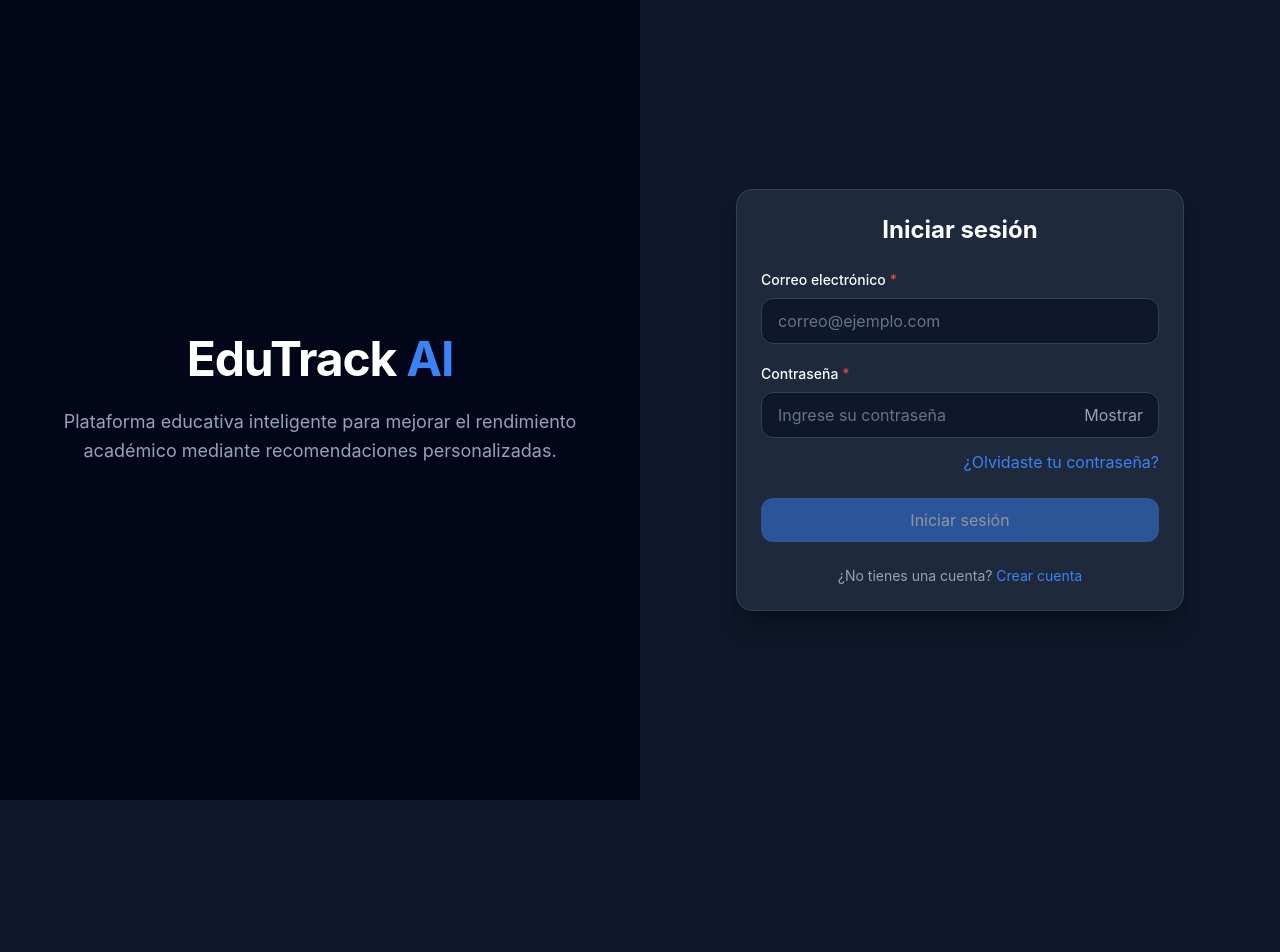
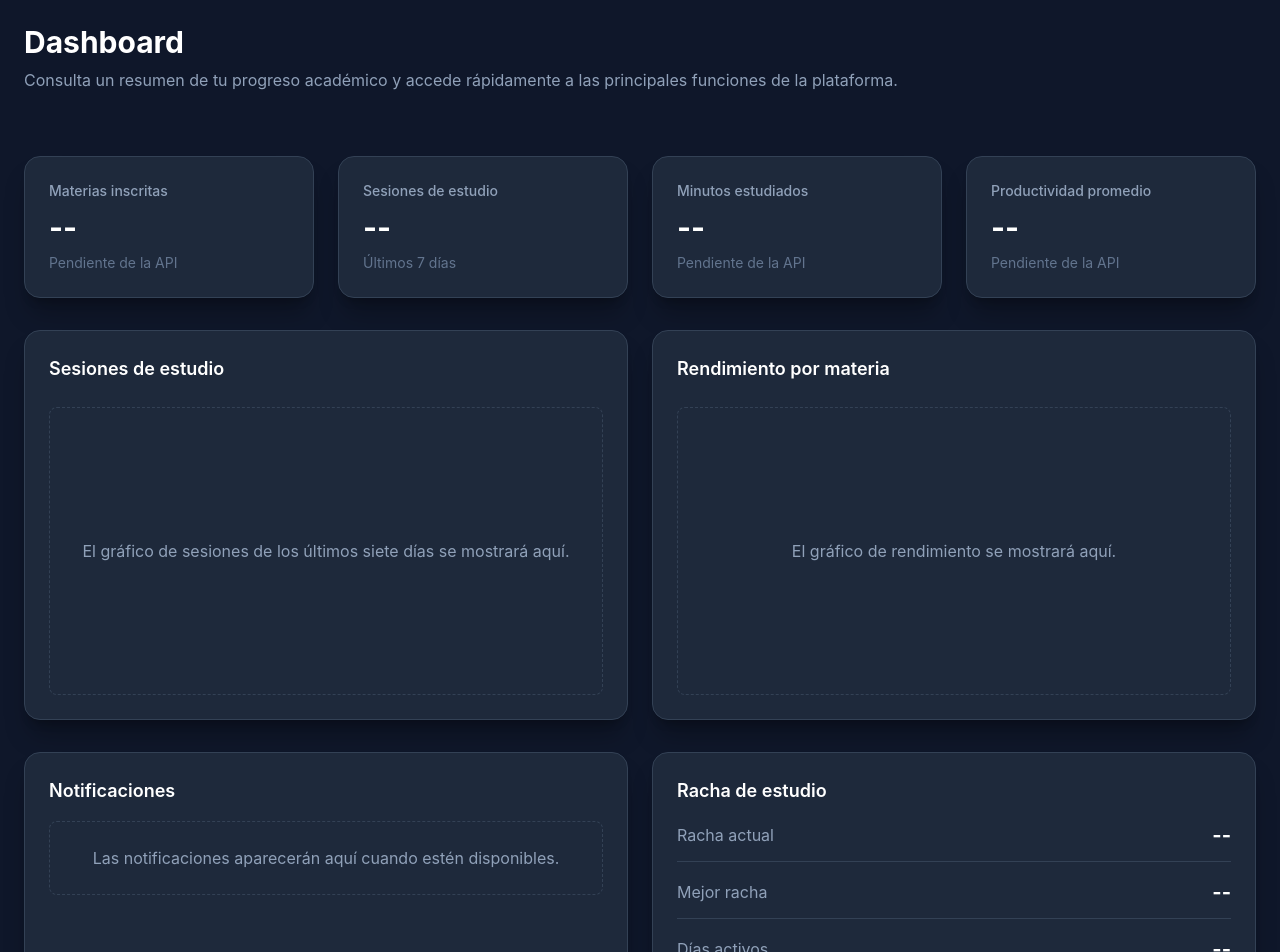
Before and after one commit to luiscdano/EdutrackAI_Frontend, a React (Vite) app: page / in a window 1280 px wide. Shown: the top 952 px of the page. Before the commit the page ends 800 px from the top, so only its background shows below. Built offline with nearby package versions, Linux system fonts and the light colour scheme.

Commit message:
Dashboard visual

```diff
--- a/src/App.tsx
+++ b/src/App.tsx
@@ -1,95 +1,7 @@
-import { useState,useEffect,} from "react";
+import Dashboard from "./pages/Dashboard/Dashboard";
 
-import Button from "./components/ui/Button";
-import Card from "./components/ui/Card";
-import DesignSystem from "./pages/design-system/DesignSystem";
-import Login from "./pages/login/Login";
-import Register from "./pages/register/Register";
-import {
-  clearAuthSession,
-  getAuthenticatedUser,
-} from "./services/auth.service";
-import type { AuthenticatedUser } from "./types/auth.types";
-
-function App() {
-  const [currentUser, setCurrentUser] =
-    useState<AuthenticatedUser | null>(() =>
-      getAuthenticatedUser(),
-    );
-
-  const currentPath =
-    window.location.pathname
-      .toLowerCase()
-      .replace(/\/+$/, "") || "/";
-      useEffect(() => {
-    if (
-      currentUser &&
-      currentPath !== "/" &&
-      currentPath !== "/design-system"
-    ) {
-      window.history.replaceState({}, "", "/");
-    }
-  }, [currentUser, currentPath]);
-
-  if (currentPath === "/design-system") {
-    return <DesignSystem />;
-  }
-
-  if (!currentUser) {
-    if (currentPath === "/register") {
-      return (
-        <Register
-          onRegisterSuccess={setCurrentUser}
-        />
-      );
-    }
-
-    return (
-      <Login
-        onLoginSuccess={setCurrentUser}
-      />
-    );
-  }
-
-  const handleLogout = () => {
-    clearAuthSession();
-    window.history.replaceState({}, "", "/");
-    setCurrentUser(null);
-  };
-
-  return (
-    <main className="flex min-h-screen items-center justify-center bg-app-bg px-4 py-8">
-      <Card
-        padding="lg"
-        className="max-w-lg text-center"
-      >
-        <p className="text-sm font-semibold uppercase tracking-wider text-primary">
-          Sesión iniciada
-        </p>
-
-        <h1 className="mt-3 text-3xl font-bold text-content">
-          Bienvenida, {currentUser.firstName}
-        </h1>
-
-        <p className="mt-3 text-muted">
-          {currentUser.email}
-        </p>
-
-        <p className="mt-1 text-sm text-muted">
-          Rol: {currentUser.role.name}
-        </p>
-
-        <Button
-          variant="outline"
-          fullWidth
-          className="mt-6"
-          onClick={handleLogout}
-        >
-          Cerrar sesión
-        </Button>
-      </Card>
-    </main>
-  );
-}
+const App = () => {
+  return <Dashboard />;
+};
 
 export default App;
--- /dev/null
+++ b/src/components/dashboard/DashboardHeader.tsx
@@ -0,0 +1,15 @@
+const DashboardHeader = () => {
+  return (
+    <header className="mb-8">
+      <h1 className="text-3xl font-bold text-white">
+        Dashboard
+      </h1>
+
+      <p className="mt-2 text-slate-400">
+        Consulta un resumen de tu progreso académico y accede rápidamente a las principales funciones de la plataforma.
+      </p>
+    </header>
+  );
+};
+
+export default DashboardHeader;
--- /dev/null
+++ b/src/components/dashboard/NotificationsCard.tsx
@@ -0,0 +1,23 @@
+import Card from "../ui/Card";
+
+const NotificationsCard = () => {
+  return (
+    <Card
+      variant="elevated"
+      padding="md"
+      className="h-full"
+    >
+      <h2 className="mb-4 text-lg font-semibold text-white">
+        Notificaciones
+      </h2>
+
+      <div className="rounded-lg border border-dashed border-border p-6 text-center">
+        <p className="text-slate-400">
+          Las notificaciones aparecerán aquí cuando estén disponibles.
+        </p>
+      </div>
+    </Card>
+  );
+};
+
+export default NotificationsCard;
--- /dev/null
+++ b/src/components/dashboard/PerformanceChart.tsx
@@ -0,0 +1,23 @@
+import Card from "../ui/Card";
+
+const PerformanceChart = () => {
+  return (
+    <Card
+      variant="elevated"
+      padding="md"
+      className="h-full"
+    >
+      <h2 className="mb-6 text-lg font-semibold text-white">
+        Rendimiento por materia
+      </h2>
+
+      <div className="flex h-72 items-center justify-center rounded-lg border border-dashed border-border">
+        <p className="text-slate-400">
+          El gráfico de rendimiento se mostrará aquí.
+        </p>
+      </div>
+    </Card>
+  );
+};
+
+export default PerformanceChart;
--- /dev/null
+++ b/src/components/dashboard/QuickActions.tsx
@@ -0,0 +1,32 @@
+import Button from "../ui/Button";
+import Card from "../ui/Card";
+
+const QuickActions = () => {
+  return (
+    <Card
+      variant="elevated"
+      padding="lg"
+      className="h-full"
+    >
+      <h2 className="mb-6 text-xl font-semibold text-white">
+        Accesos rápidos
+      </h2>
+
+      <div className="grid gap-4 sm:grid-cols-3">
+        <Button fullWidth>
+          Estudiar
+        </Button>
+
+        <Button fullWidth>
+          Realizar Quiz
+        </Button>
+
+        <Button fullWidth>
+          Ver Recomendaciones
+        </Button>
+      </div>
+    </Card>
+  );
+};
+
+export default QuickActions;
--- /dev/null
+++ b/src/components/dashboard/StatsCard.tsx
@@ -0,0 +1,37 @@
+import Card from "../ui/Card";
+
+type StatsCardProps = {
+  title: string;
+  value: string | number;
+  subtitle: string;
+};
+
+const StatsCard = ({
+  title,
+  value,
+  subtitle,
+}: StatsCardProps) => {
+  return (
+    <Card
+      variant="elevated"
+      padding="md"
+      className="h-full"
+    >
+      <div className="flex flex-col gap-2">
+        <h3 className="text-sm font-medium text-slate-400">
+          {title}
+        </h3>
+
+        <p className="text-3xl font-bold text-white">
+          {value}
+        </p>
+
+        <p className="text-sm text-slate-500">
+          {subtitle}
+        </p>
+      </div>
+    </Card>
+  );
+};
+
+export default StatsCard;
--- /dev/null
+++ b/src/components/dashboard/StreakCard.tsx
@@ -0,0 +1,34 @@
+import Card from "../ui/Card";
+
+const StreakCard = () => {
+  return (
+    <Card
+      variant="elevated"
+      padding="md"
+      className="h-full"
+    >
+      <h2 className="mb-4 text-lg font-semibold text-white">
+        Racha de estudio
+      </h2>
+
+      <div className="space-y-4">
+        <div className="flex items-center justify-between border-b border-border pb-3">
+          <span className="text-slate-400">Racha actual</span>
+          <span className="text-xl font-bold text-white">--</span>
+        </div>
+
+        <div className="flex items-center justify-between border-b border-border pb-3">
+          <span className="text-slate-400">Mejor racha</span>
+          <span className="text-xl font-bold text-white">--</span>
+        </div>
+
+        <div className="flex items-center justify-between">
+          <span className="text-slate-400">Días activos</span>
+          <span className="text-xl font-bold text-white">--</span>
+        </div>
+      </div>
+    </Card>
+  );
+};
+
+export default StreakCard;
--- /dev/null
+++ b/src/components/dashboard/StudySessionsChart.tsx
@@ -0,0 +1,23 @@
+import Card from "../ui/Card";
+
+const StudySessionsChart = () => {
+  return (
+    <Card
+      variant="elevated"
+      padding="md"
+      className="h-full"
+    >
+      <h2 className="mb-6 text-lg font-semibold text-white">
+        Sesiones de estudio
+      </h2>
+
+      <div className="flex h-72 items-center justify-center rounded-lg border border-dashed border-border">
+        <p className="text-slate-400">
+          El gráfico de sesiones de los últimos siete días se mostrará aquí.
+        </p>
+      </div>
+    </Card>
+  );
+};
+
+export default StudySessionsChart;
--- /dev/null
+++ b/src/components/dashboard/SummarySection.tsx
@@ -0,0 +1,33 @@
+import StatsCard from "./StatsCard";
+
+const SummarySection = () => {
+  return (
+    <section className="grid gap-6 sm:grid-cols-2 xl:grid-cols-4">
+      <StatsCard
+        title="Materias inscritas"
+        value="--"
+        subtitle="Pendiente de la API"
+      />
+
+      <StatsCard
+        title="Sesiones de estudio"
+        value="--"
+        subtitle="Últimos 7 días"
+      />
+
+      <StatsCard
+        title="Minutos estudiados"
+        value="--"
+        subtitle="Pendiente de la API"
+      />
+
+      <StatsCard
+        title="Productividad promedio"
+        value="--"
+        subtitle="Pendiente de la API"
+      />
+    </section>
+  );
+};
+
+export default SummarySection;
--- /dev/null
+++ b/src/pages/Dashboard/Dashboard.tsx
@@ -0,0 +1,33 @@
+import DashboardHeader from "../../components/dashboard/DashboardHeader";
+import NotificationsCard from "../../components/dashboard/NotificationsCard";
+import PerformanceChart from "../../components/dashboard/PerformanceChart";
+import QuickActions from "../../components/dashboard/QuickActions";
+import StreakCard from "../../components/dashboard/StreakCard";
+import StudySessionsChart from "../../components/dashboard/StudySessionsChart";
+import SummarySection from "../../components/dashboard/SummarySection";
+
+const Dashboard = () => {
+  return (
+    <main className="min-h-screen bg-app-bg p-6">
+      <div className="mx-auto flex max-w-7xl flex-col gap-8">
+        <DashboardHeader />
+
+        <SummarySection />
+
+        <section className="grid gap-6 xl:grid-cols-2">
+          <StudySessionsChart />
+          <PerformanceChart />
+        </section>
+
+        <section className="grid gap-6 lg:grid-cols-2">
+          <NotificationsCard />
+          <StreakCard />
+        </section>
+
+        <QuickActions />
+      </div>
+    </main>
+  );
+};
+
+export default Dashboard;
```
Also changed, not shown: src/components/ui/Button.tsx (indentation only).
